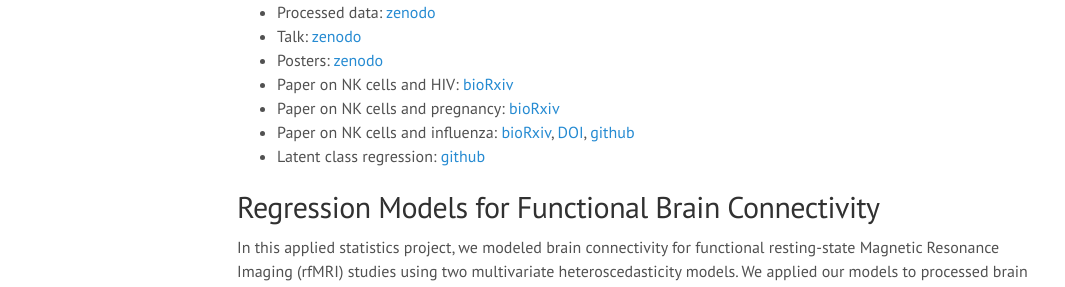
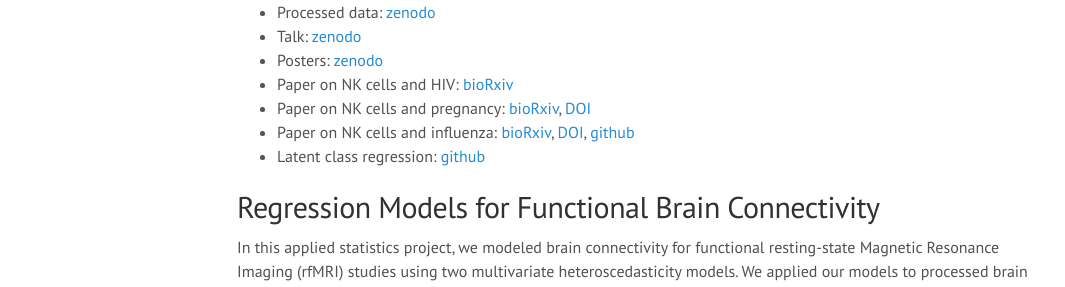
Before and after one commit to ChristofSeiler/ChristofSeiler.github.io, a Jekyll site: the page built from projects.md, in a window 1280 px wide and 900 px high, scrolled down 336 px. Shown: the part 162-449 px from the top of the window, without its empty margins (3-1068 px from the left). Built offline with Jekyll 4.4.1, drawn with Linux system fonts in a browser that asks for light colours.

Commit message:
updated DOI to pregnacy paper

```diff
--- a/projects.md
+++ b/projects.md
@@ -18,7 +18,7 @@ Interactively reproduce and explore our analyses:
 * Talk: [zenodo](https://doi.org/10.5281/zenodo.3524019)
 * Posters: [zenodo](https://doi.org/10.5281/zenodo.2656626)
 * Paper on NK cells and HIV: [bioRxiv](https://doi.org/10.1101/764217)
-* Paper on NK cells and pregnancy: [bioRxiv](https://doi.org/10.1101/349084)
+* Paper on NK cells and pregnancy: [bioRxiv](https://doi.org/10.1101/349084), [DOI](https://doi.org/10.3389/fimmu.2019.02469)
 * Paper on NK cells and influenza: [bioRxiv](https://doi.org/10.1101/148528),
  [DOI](http://dx.doi.org/10.4049/jimmunol.1800161), [github](https://github.com/ChristofSeiler/nk_influenza)
 * Latent class regression: [github](https://github.com/ChristofSeiler/Ascona_Talk)
```
Also changed, not shown: publications.md (+1 -1 lines).
